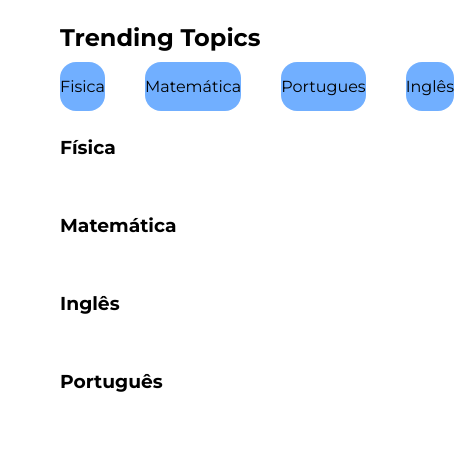
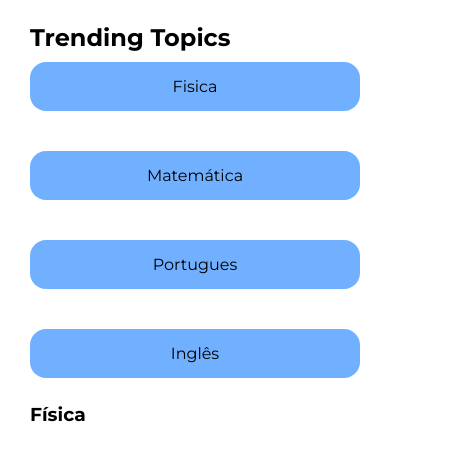
Before and after one commit to pedrovs3/eixo-front, a plain HTML site: page index.html in a window 390 px wide. Shown: the part 593-1052 px from the top of the page, 454 px wide, since content can reach past the window. Drawn offline with Linux system fonts and the light colour scheme; no server answers.

Commit message:
arrumando mobile parcialmente

```diff
--- a/assets/css/components/main.css
+++ b/assets/css/components/main.css
@@ -35,6 +35,10 @@
     justify-content: space-between;
 }
 
+.trending-topics__list {
+    flex-wrap: wrap;
+}
+
 .trending-topics__buttons {
     width: 100%;
     padding: 15px 0;
--- /dev/null
+++ b/assets/css/mobile.css
@@ -0,0 +1,5 @@
+@media (max-width: 680px) {
+    .trending-topics, .content__container {
+        margin: 25px 30px!important;
+    }
+}
--- a/assets/css/styles.css
+++ b/assets/css/styles.css
@@ -1,4 +1,5 @@
 @import url(./reset.css);
+@import url(./mobile.css);
 @import url(./components/navbar.css);
 @import url(./components/main.css);
 @import url(./components/scrollbar.css);
--- a/index.html
+++ b/index.html
@@ -32,7 +32,7 @@
     </div>
     <section class="trending-topics">
       <h2>Trending Topics</h2>
-      <ul class="list">
+      <ul class="list trending-topics__list">
         <li class="trending-topics__buttons"><a href="#fisic_content">Fisica</a></li>
         <li class="trending-topics__buttons">Matemática</li>
         <li class="trending-topics__buttons">Portugues</li>
```
